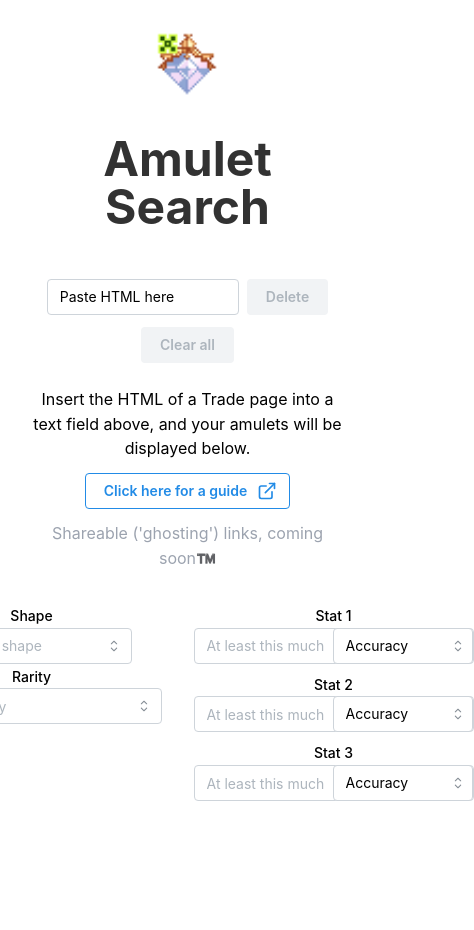
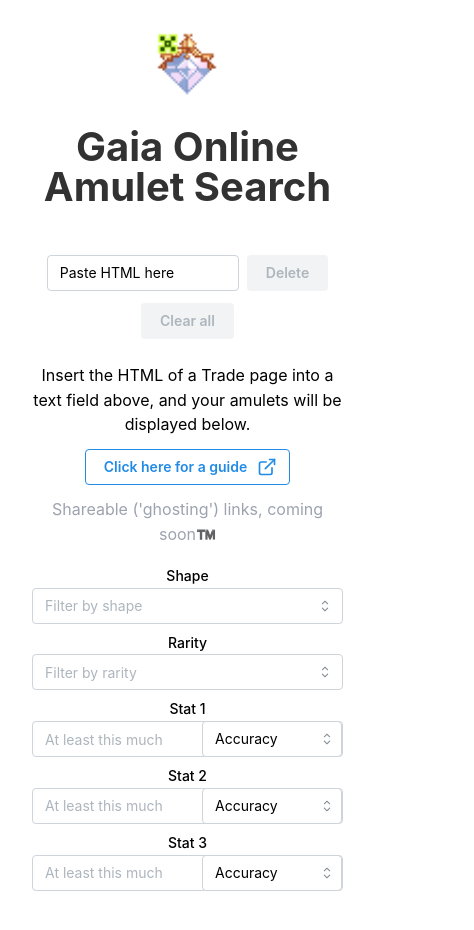
Before and after one commit to landwill/gaia-amulet-search, a React (Vite) app: page / in a window 390 px wide. Shown: the top 930 px of the page, 474 px wide, since content can reach past the window. Before the commit the page ends 853 px from the top, so only its background shows below. Built offline with nearby package versions, Linux system fonts and the light colour scheme.

Commit message:
improve mobile styling

```diff
--- a/src/Home.tsx
+++ b/src/Home.tsx
@@ -46,9 +46,9 @@
   return (
     <>
       <img src={legendaryDiamondAmulet} alt='Legendary diamond amulet icon' className='logo'
-           style={{ display: 'inline', height: '4rem', marginBottom: '2rem' }} />
-      <div style={{ marginBottom: '2rem', alignItems: 'center', flexDirection: 'column', display: 'flex' }}>
-        <Title order={1} style={{ fontSize: '3rem', marginBottom: '3rem', lineHeight: 1 }} opacity='0.8'>Amulet Search</Title>
+           style={{ display: 'inline', height: '4rem', marginBottom: 24 }} />
+      <div style={{ marginBottom: 24, alignItems: 'center', flexDirection: 'column', display: 'flex' }}>
+        <Title order={1} style={{ fontSize: '2.5rem', marginBottom: '3rem', lineHeight: 1 }} opacity='0.8'>Gaia Online Amulet Search</Title>
         <div style={{ marginBottom: 12 }}>
           {
             htmlDumps.map((htmlDumpInfo: HtmlDumpInfo, index: number) =>
--- a/src/ResultsScreen/SearchPanel.tsx
+++ b/src/ResultsScreen/SearchPanel.tsx
@@ -1,33 +1,44 @@
-import { MultiSelect, Select } from '@mantine/core'
+import { Grid, MultiSelect, Select } from '@mantine/core'
 import React from 'react'
+import { FIELD_MARGIN_BOTTOM } from '../consts.ts'
 import { SearchState, StatSelector } from './StatSelector.tsx'
+
+const SPAN_RULES = {
+  base: 12,
+  xs: 6,
+  md: 4,
+  lg: 3
+}
 
 export const SearchPanel = ({ searchState, setSearchState }: {
   searchState: SearchState,
   setSearchState: React.Dispatch<React.SetStateAction<SearchState>>
 }) => {
-  return <div style={{ display: 'flex', flexDirection: 'row', justifyContent: 'center' }}>
-    <div style={{ display: 'flex', flexDirection: 'column', justifyItems: 'center', marginRight: 32, alignItems: 'center' }}>
+  return <>
+    <Grid justify='center' mb={24}>
+      <Grid.Col span={SPAN_RULES} py={0}>
         <Select label='Shape'
                 placeholder='Filter by shape'
                 data={['Square', 'Diamond', 'Circle']}
                 clearable
-              style={{ width: '200px' }}
                 value={searchState.shape}
+                mb={FIELD_MARGIN_BOTTOM}
                 onChange={newVal => {setSearchState(prev => ({ ...prev, shape: newVal }))}}
         />
         <MultiSelect label='Rarity'
                      placeholder='Filter by rarity'
                      data={['Legendary', 'Rare', 'Common']}
                      clearable
-                   style={{ width: '260px', marginBottom: 8 }}
                      value={searchState.rarities}
-                   onChange={newVal => {setSearchState(prev => ({ ...prev, rarities: newVal }))}} />
-    </div>
-    <div style={{ marginBottom: 12 }}>
-      <StatSelector statNumber={1} values={searchState.stats[0]} setSearchState={setSearchState} />
-      <StatSelector statNumber={2} values={searchState.stats[1]} setSearchState={setSearchState} />
-      <StatSelector statNumber={3} values={searchState.stats[2]} setSearchState={setSearchState} />
-    </div>
-  </div>
+                     mb={FIELD_MARGIN_BOTTOM}
+                     onChange={newVal => {setSearchState(prev => ({ ...prev, rarities: newVal }))}}
+        />
+      </Grid.Col>
+      <Grid.Col span={SPAN_RULES} py={0}>
+        {Array.from([1, 2, 3]).map(statSelectorNum => {
+          return <StatSelector key={statSelectorNum} statNumber={statSelectorNum} values={searchState.stats[statSelectorNum - 1]} setSearchState={setSearchState} />
+        })}
+      </Grid.Col>
+    </Grid>
+  </>
 }
--- a/src/ResultsScreen/StatSelector.tsx
+++ b/src/ResultsScreen/StatSelector.tsx
@@ -1,5 +1,6 @@
 import { NativeSelect, NumberInput } from '@mantine/core'
 import React from 'react'
+import { FIELD_MARGIN_BOTTOM } from '../consts.ts'
 
 interface StatSearch {
   amount: number | ''
@@ -62,7 +63,7 @@
                       label={label}
                       rightSection={select}
                       rightSectionWidth={140}
-                      style={{ marginBottom: 8, width: 280 }}
                       value={amount}
+                      mb={FIELD_MARGIN_BOTTOM}
                       onChange={newVal => { updateStatAmountByIndex(setSearchState, statNumber - 1, newVal); }} />
 }
--- /dev/null
+++ b/src/consts.ts
@@ -0,0 +1 @@
+export const FIELD_MARGIN_BOTTOM = 6
```
Lines whose indentation alone changed are shown as unchanged.
